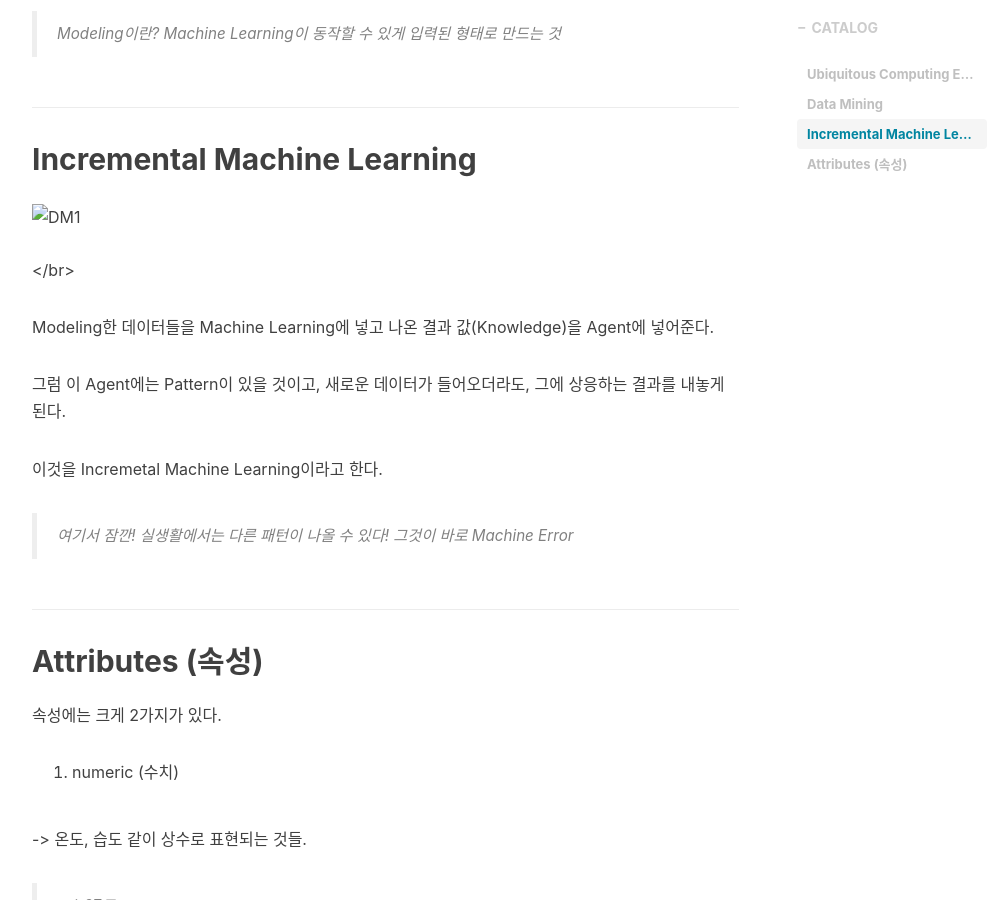
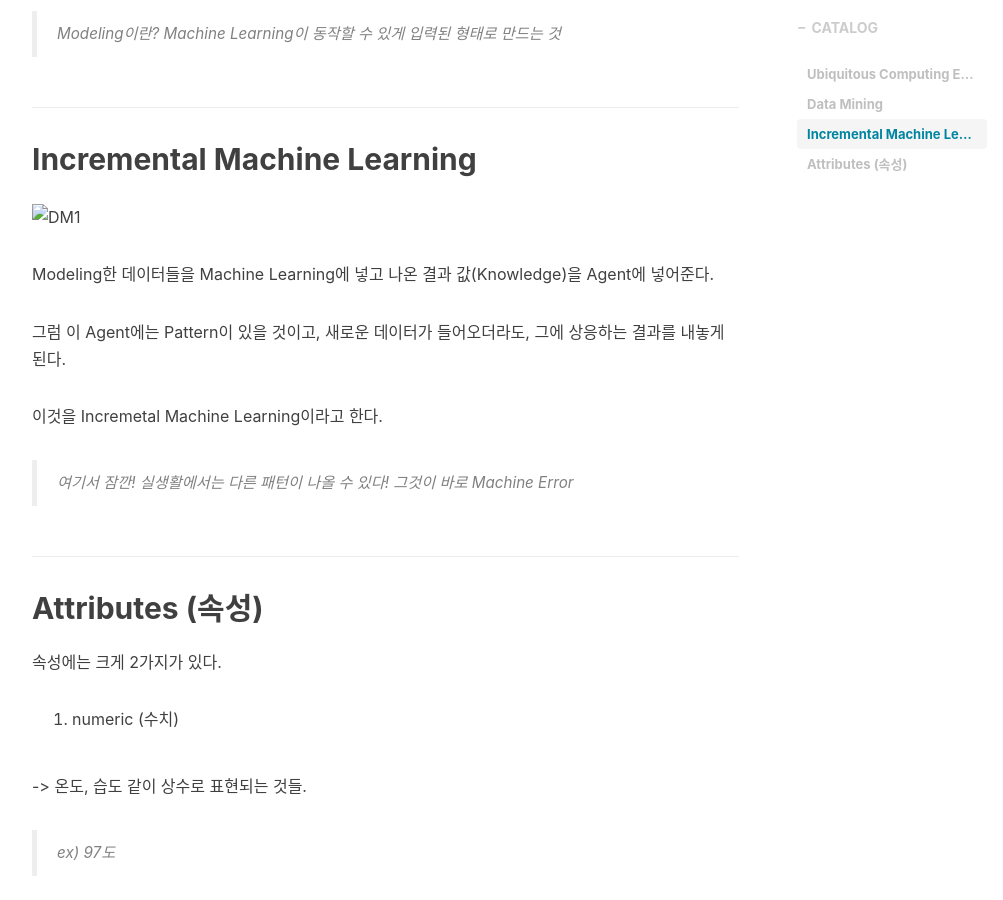
Before and after one commit to damin8/damin8.github.io, a Jekyll site: the page built from _posts/Data_mining/2019-08-29-About_Data_mining.md, in a window 1280 px wide and 900 px high, scrolled down 1651 px. Shown: the whole window, without its empty margins (233-1236 px from the left). Built offline with Jekyll 4.4.1, drawn with Linux system fonts in a browser that asks for light colours; nearby versions of some CDN libraries; comment, search, counter and statistics services are not loaded.

Commit message:
Update Data_mining

```diff
--- a/_posts/Data_mining/2019-08-29-About_Data_mining.md
+++ b/_posts/Data_mining/2019-08-29-About_Data_mining.md
@@ -49,7 +49,7 @@
 
 ## Incremental Machine Learning
 
-![DM1](../../img/in-post/Data_mining/DM1.PNG)</br>
+![DM1](./../../img/in-post/Data_mining/DM1.PNG)
 
 Modeling한 데이터들을 Machine Learning에 넣고 나온 결과 값(Knowledge)을 Agent에 넣어준다.
 
```
